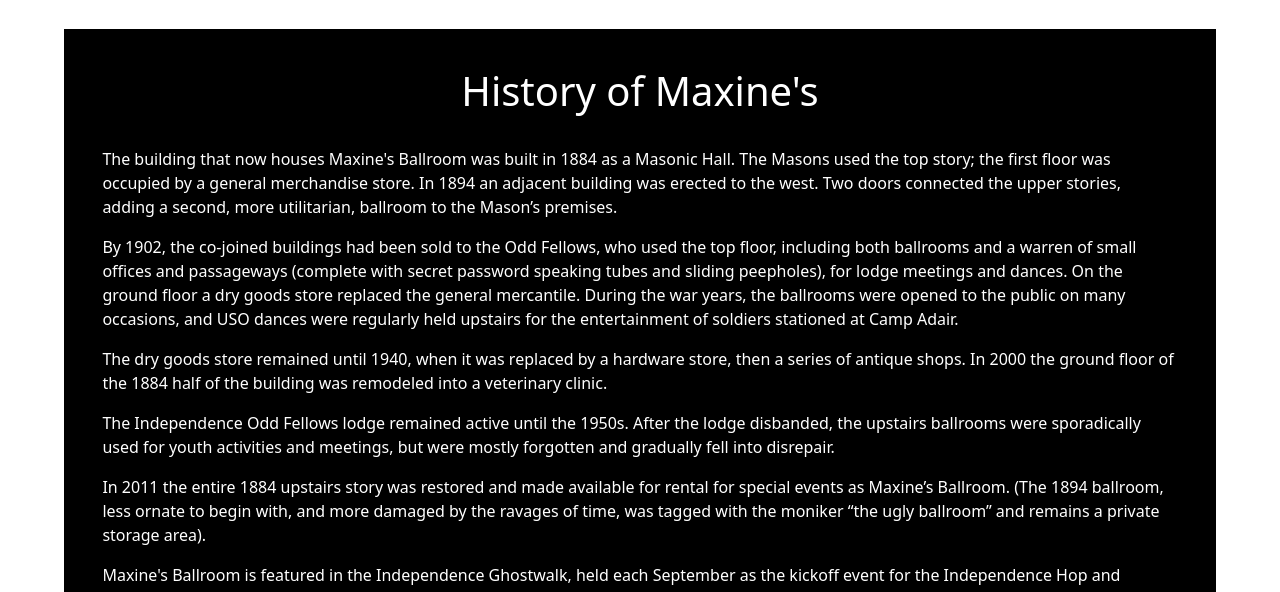
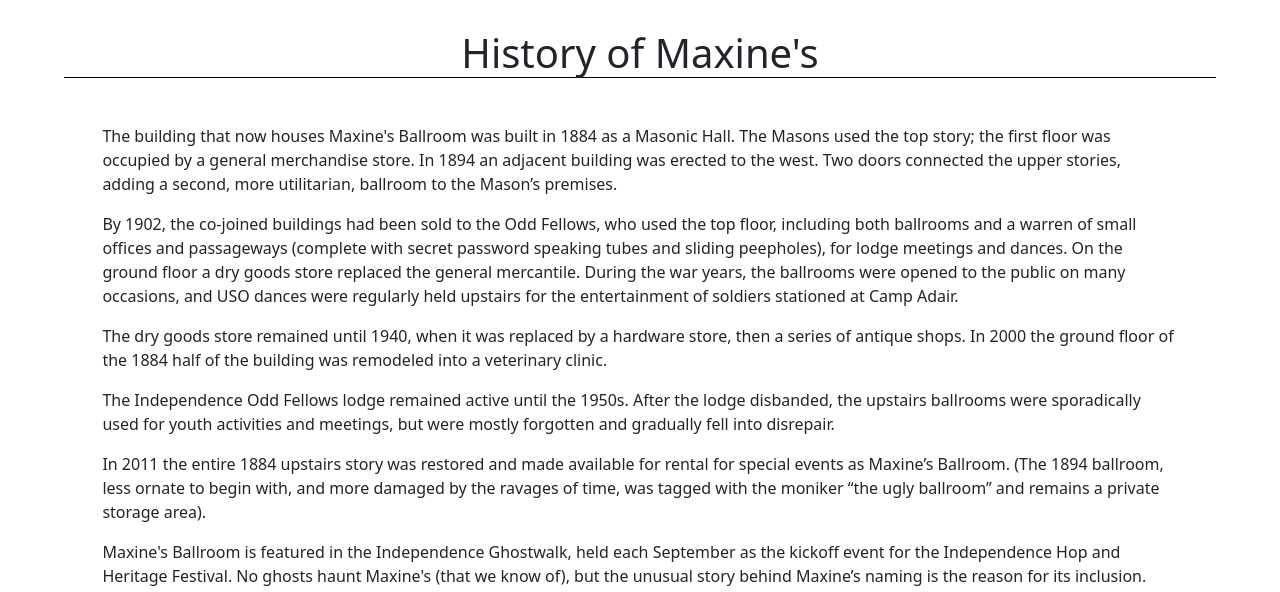
Before and after one commit to MasonStokes/Maxines_Project, a plain HTML site: page History.html in a window 1280 px wide. Shown: the part 135-727 px from the top of the page. Drawn offline with nearby package versions, Linux system fonts and the light colour scheme.

Commit message:
css updates

```diff
--- a/History.html
+++ b/History.html
@@ -21,8 +21,9 @@
     <body>
         <div id="includeHeader"></div>
 
+        <h1>History of Maxine's</h1>
+
         <div id="history-text">
-            <h1>History of Maxine's</h1><br>
             <p>The building that now houses Maxine&#39;s Ballroom was built in 1884 as a Masonic Hall. The Masons used the top story; the first floor was occupied by a general merchandise store. In 1894 an adjacent building was erected to the west. Two doors connected the upper stories, adding a second, more utilitarian, ballroom to the Mason’s premises.</p>
             <p>By 1902, the co-joined buildings had been sold to the Odd Fellows, who used the top floor, including both ballrooms and a warren of small offices and passageways (complete with secret password speaking tubes and sliding peepholes), for lodge meetings and dances. On the ground floor a dry goods store replaced the general mercantile. During the war years, the ballrooms were opened to the public on many occasions, and USO dances were regularly held upstairs for the entertainment of soldiers stationed at Camp Adair.</p>
             <p>The dry goods store remained until 1940, when it was replaced by a hardware store, then a series of antique shops. In 2000 the ground floor of the 1884 half of the building was remodeled into a veterinary clinic.</p>
--- a/style.css
+++ b/style.css
@@ -73,8 +73,6 @@
 }
 
 #history-text {
-    color: white;
-    background-color: black;
     /* border: solid 2px;
     border-color: aquamarine; */
     margin-left: 5%;
@@ -89,7 +87,11 @@
 }
 
 h1 {
+    margin-left: 5%;
+    margin-right: 5%;
+    max-width: 90%;
     text-align: center;
+    border-bottom: solid 1px black;
 }
 
 #rental-info {
```
